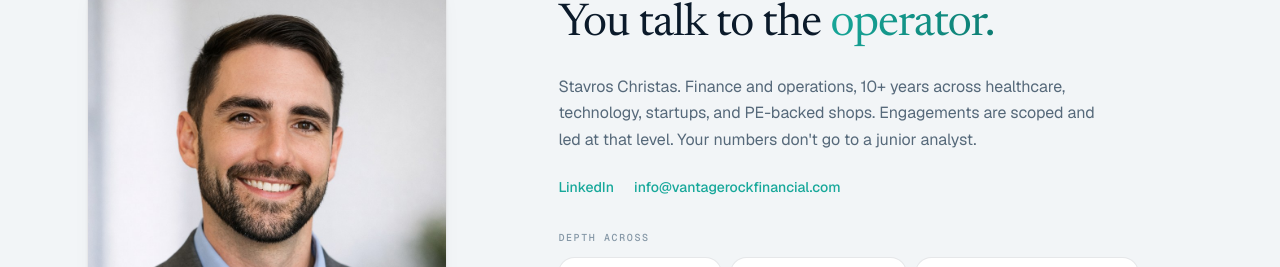
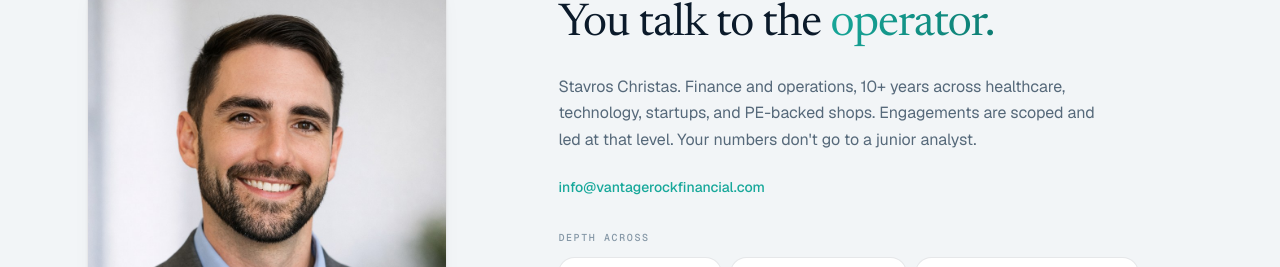
Before and after one commit to sagesummitcapital/vantage-rock, a Next.js app: page / in a window 1280 px wide. Shown: the part 5333-5600 px from the top of the page. Built offline with nearby package versions, Linux system fonts and the light colour scheme; no server answers.

Commit message:
Cut personal LinkedIn from public site. Founder LI stays dark.
Remove personal href from About and JSON-LD sameAs. No company LinkedIn substitute — none already on the public profile.

```diff
--- a/components/sections/About.tsx
+++ b/components/sections/About.tsx
@@ -54,14 +54,6 @@ export default function About() {
 
             <div className="mt-6 flex flex-wrap items-center gap-x-5 gap-y-2 text-[14px]">
               <a
-                href="https://www.linkedin.com/in/stavros-christias-4863b211a/"
-                target="_blank"
-                rel="noopener noreferrer"
-                className="font-medium text-teal transition-colors hover:text-ink"
-              >
-                LinkedIn
-              </a>
-              <a
                 href={`mailto:${CONTACT_EMAIL}`}
                 className="font-medium text-teal transition-colors hover:text-ink"
               >
--- a/lib/site.ts
+++ b/lib/site.ts
@@ -10,7 +10,6 @@ export const SITE_DESCRIPTION =
 export const CONTACT_EMAIL = "info@vantagerockfinancial.com";
 export const FOUNDER_NAME = "Stavros Christas";
 export const SAME_AS = [
-  "https://www.linkedin.com/in/stavros-christias-4863b211a/",
   "https://x.com/VantageRock",
   "https://www.youtube.com/@VantageRockFinancial",
 ];
```
